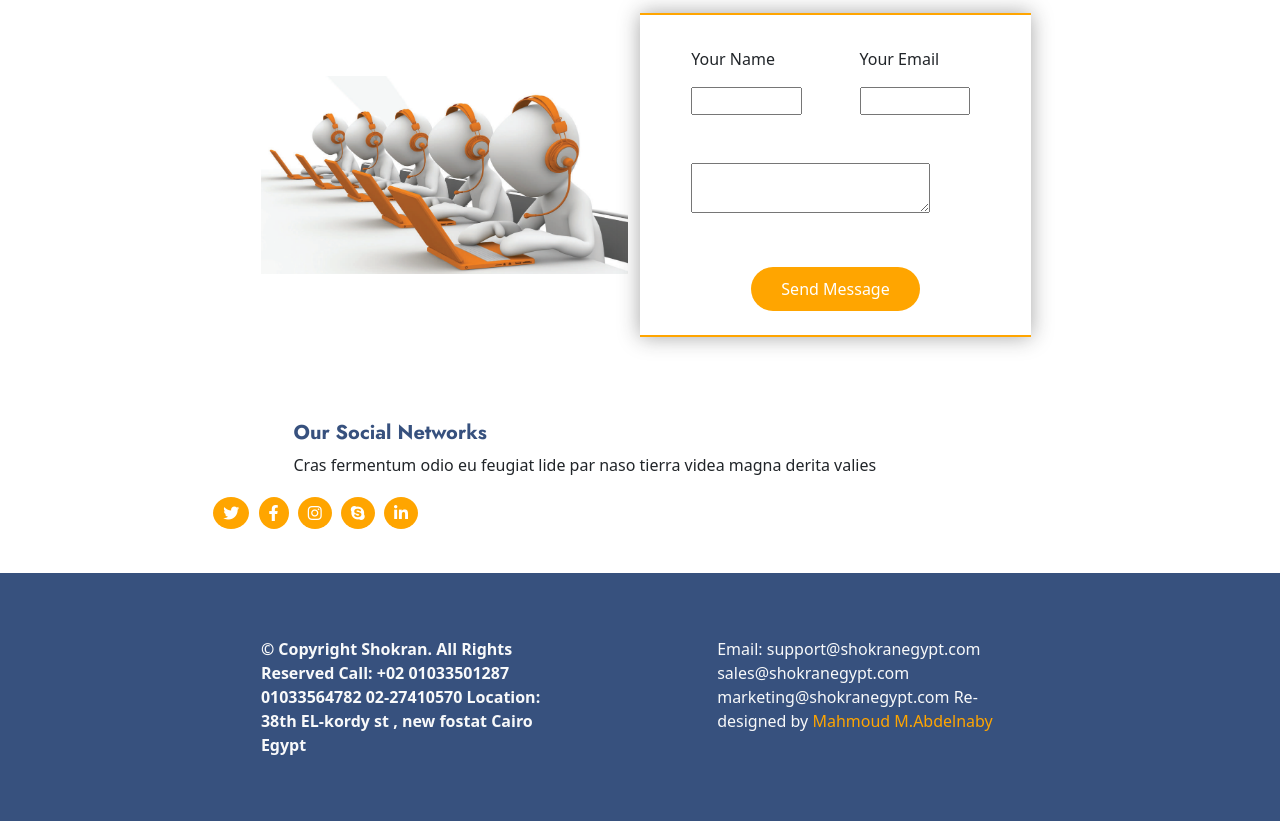
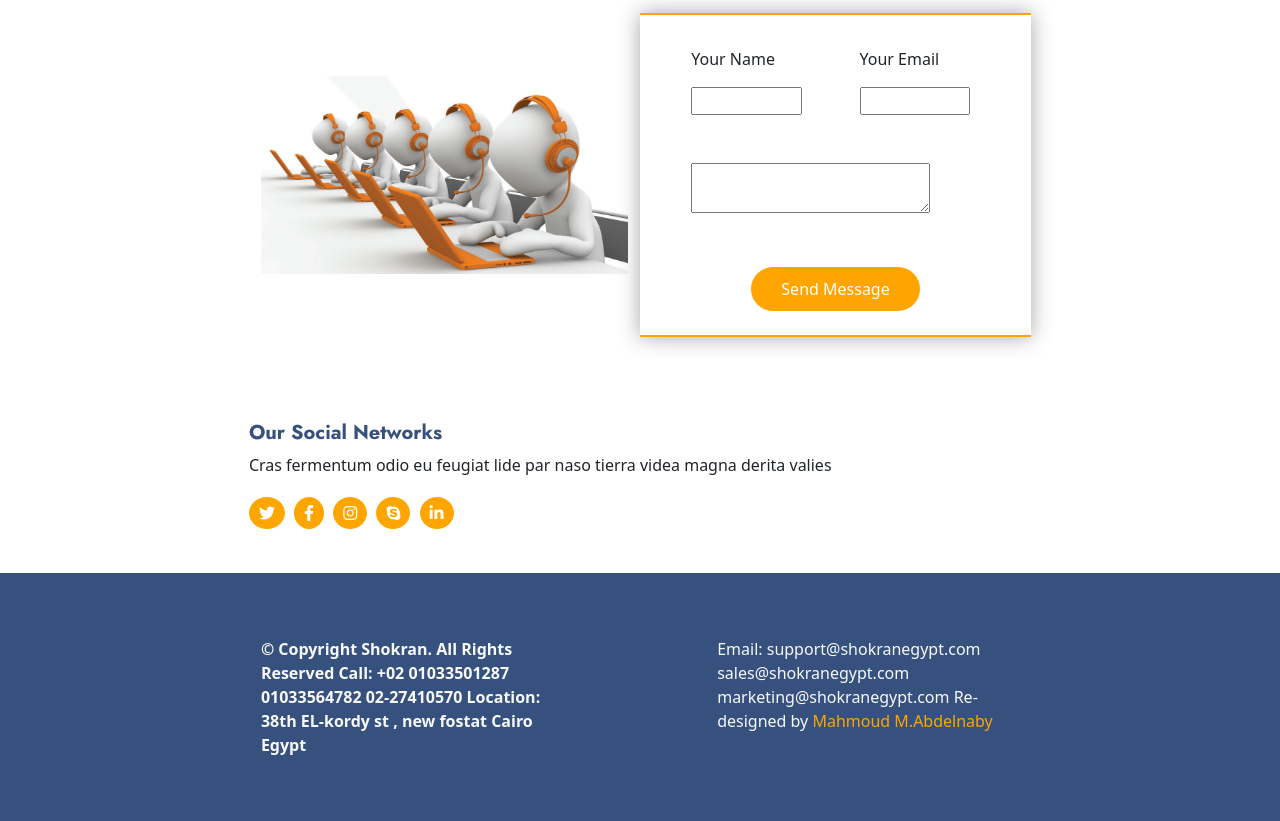
Before and after one commit to Abdelnaby0/Shokran, a plain HTML site: page index.html in a window 1280 px wide. Shown: the part 3129-3950 px from the top of the page. Drawn offline with nearby package versions, Linux system fonts and the light colour scheme.

Commit message:
first commit

```diff
--- a/index.html
+++ b/index.html
@@ -247,13 +247,13 @@
                     </div>
                 </div>
             </div>
-            <div class="row col-11 m-auto pt-6">
-                <div class="col-11 m-auto">
+            <div class="row col-12 m-auto pt-6 ">
+                <div class="col-11 m-auto p-0">
                 <h5 class="fw-bold">Our Social Networks</h5>
                 <p>Cras fermentum odio eu feugiat lide par naso tierra videa magna derita valies</p>
             </div>
             </div>
-            <div class="col-11 social-links pt-2 mb-5">
+            <div class="col-11 m-auto social-links pt-2 mb-5">
                 <a href="#"><i class="fa-brands fa-twitter align-self-center"></i></a>
                 <a href="#"><i class="fa-brands fa-facebook-f"></i></a>
                 <a href="#"><i class="fa-brands fa-instagram"></i></a>
```
Also changed, not shown: assests/imgs/banner-img-2.webp (added).
